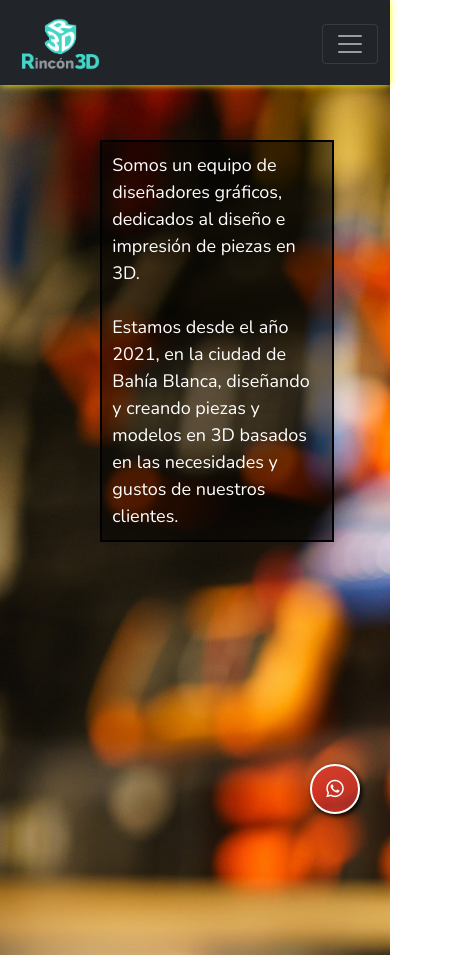
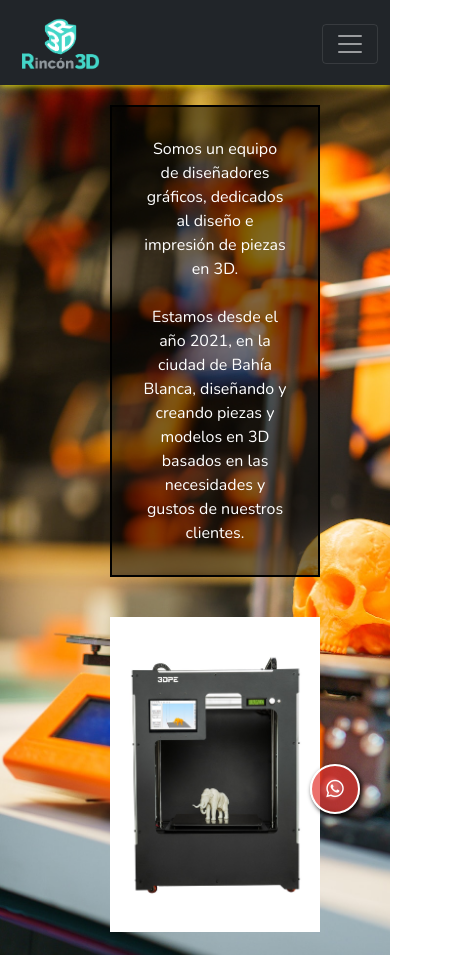
Before and after one commit to FacundoMoure/PreEntrega2-Moure, a plain HTML site: page pages/quienessomos.html in a window 390 px wide. Shown: the top 955 px of the page, 475 px wide, since content can reach past the window. Drawn offline with nearby package versions, Linux system fonts and the light colour scheme; a web font is replaced by a local one.

Commit message:
hago responsive seccion nosotros

```diff
--- a/estilos.scss
+++ b/estilos.scss
@@ -123,31 +123,20 @@ main{
 
 /* Main Nosotros */
 
-.quienessomos{
-    height: 900px;
-}
-
-.quienessomos p{
+.nosotros p{
     background-color: rgba(0, 0, 0, 0.5);
     border: 2px solid $color4;
     height: auto;
-    padding: 10px;
-    width: 60%;
+    width: 100%;
     color: $color3;
-    font-size: 18px;
+    font-size: 16px;
     font-family: $font2;
-    margin: 15px;
-    margin-top: 50px;
-    display: block;
-    position: sticky;
-    top: 140px;
-    left: 80px;
+    margin: 20px;
+    padding: 30px;
 }
 
-.impresion3dimg{
-    float: right;
-    margin-right: 90px;
-    border: 2px solid $color4;
+.nosotros img{
+    margin: 20px;
 }
 
 /* Fin Main Nosotros */
--- a/pages/quienessomos.html
+++ b/pages/quienessomos.html
@@ -47,8 +47,20 @@
         </div>
     </nav>
     <!-- fin navbar -->
-    <main>
-        <section>
+    <main class="nosotros">
+        <section class="container">
+            <div class="row">
+                <div class="col-lg-6 col-md-8 col-sm-12">
+                    <p class="text-center"> Somos un equipo de diseñadores gráficos, dedicados al  diseño e impresión de piezas en 3D. <br><br>
+                    Estamos desde el año 2021, en la ciudad de Bahía Blanca, diseñando y creando piezas y modelos en 3D basados en las necesidades y gustos de nuestros clientes.</p>
+                </div>
+                <div class="col-lg-6 col-md-4 col-sm-12">
+                    <img src="../img/impresion3d.jpg" alt="impresora 3d" class="img-fluid">
+                </div>
+            </div>
+        </section>
+
+        <!-- <section>
             <div class="quienessomos">
                 <p> Somos un equipo de diseñadores gráficos, dedicados al  diseño e impresión de piezas en 3D. <br><br>
                 Estamos desde el año 2021, en la ciudad de Bahía Blanca, diseñando y creando piezas y modelos en 3D basados en las necesidades y gustos de nuestros clientes.</p>
@@ -56,7 +68,7 @@
             <div class="impresion3dimg">
                 <img src="../img/impresion3d.jpg" alt="impresora 3d" height="700px" width="auto">
                 </div>
-        </section>
+        </section>  -->
     </main>
 
     <!-- inicio footer -->
@@ -77,9 +89,9 @@
     <a href="https://walink.co/730af1" target="_blank" class="what">
         <i class="fa-brands fa-whatsapp"></i>
     </a>
-        <!-- inicia bs -->
-        <script src="https://cdn.jsdelivr.net/npm/bootstrap@5.1.3/dist/js/bootstrap.bundle.min.js"
-        integrity="sha384-ka7Sk0Gln4gmtz2MlQnikT1wXgYsOg+OMhuP+IlRH9sENBO0LRn5q+8nbTov4+1p" crossorigin="anonymous">
+    <!-- inicia bs -->
+    <script src="https://cdn.jsdelivr.net/npm/bootstrap@5.1.3/dist/js/bootstrap.bundle.min.js"
+    integrity="sha384-ka7Sk0Gln4gmtz2MlQnikT1wXgYsOg+OMhuP+IlRH9sENBO0LRn5q+8nbTov4+1p" crossorigin="anonymous">
     </script>
     <!-- fin bs -->
 </body>
```
Also changed, not shown: pages/contacto.html (+1 -1 lines), estilos.css, 1 other file.
